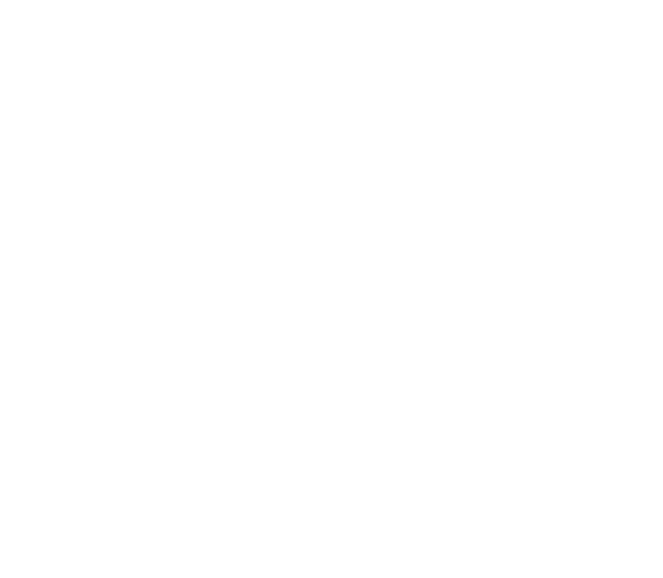
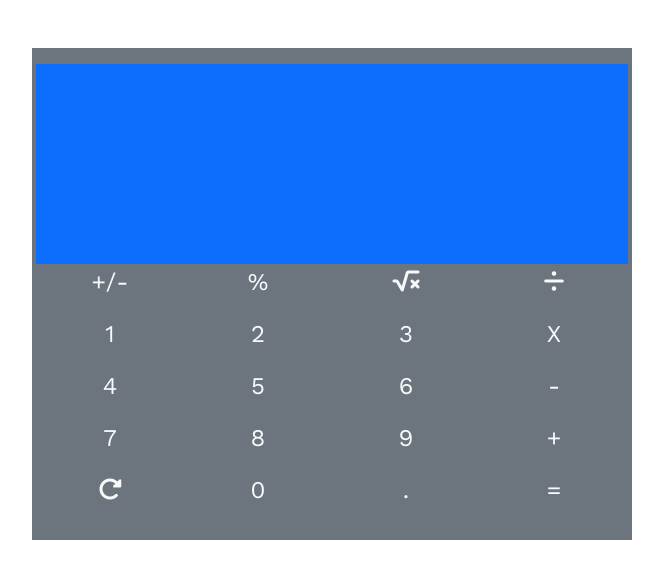
Before and after one commit to nithish2605/calculator-app, a plain HTML site: page index.html in a window 1280 px wide. Shown: the whole page, without its empty margins (308-971 px from the left). Drawn offline with nearby package versions, Linux system fonts and the light colour scheme.

Commit message:
ui completed

```diff
--- a/index.html
+++ b/index.html
@@ -15,10 +15,43 @@
     <link
         href="https://fonts.googleapis.com/css2?family=Josefin+Sans:ital,wght@0,100..700;1,100..700&family=Noto+Sans+JP:wght@100..900&family=Poppins:ital,wght@0,100;0,200;0,300;0,400;0,500;0,600;0,700;0,800;0,900;1,100;1,200;1,300;1,400;1,500;1,600;1,700;1,800;1,900&family=Rubik:ital,wght@0,300..900;1,300..900&family=Work+Sans:ital,wght@0,100..900;1,100..900&display=swap"
         rel="stylesheet">
+     <!-- Font Awesome CDN -->
+<link rel="stylesheet" href="https://cdnjs.cloudflare.com/ajax/libs/font-awesome/6.5.2/css/all.min.css">
 
 </head>
 
 <body>
+    <div class="container d-flex justify-content-center">
+        <div class="col-12 bg-secondary mt-5" style="max-width: 600px;">
+            <div class="row text-center text-light p-3" style="cursor: pointer;font-size: 1.5rem;">
+                <!-- display the clicking number -->
+                <div type="text" class="bg-primary" style="height: 200px;">
+                    <p></p>
+                </div>
+                <!-- Calculator area -->
+                <div class="col-3"><p>+/-</p></div>
+                <div class="col-3"><p>%</p></div>
+                <div class="col-3"><p><i class="fa-solid fa-square-root-variable"></i></p></div>
+                <div class="col-3"><p><i class="fa-solid fa-divide"></i></p></div>
+                <div class="col-3"><p>1</p></div>
+                <div class="col-3"><p>2</p></div>
+                <div class="col-3"><p>3</p></div>
+                <div class="col-3"><p>X</p></div>
+                <div class="col-3"><p>4</p></div>
+                <div class="col-3"><p>5</p></div>
+                <div class="col-3"><p>6</p></div>
+                <div class="col-3"><p>-</p></div>
+                <div class="col-3"><p>7</p></div>
+                <div class="col-3"><p>8</p></div>
+                <div class="col-3"><p>9</p></div>
+                <div class="col-3"><p>+</p></div>
+                <div class="col-3"><p><i class="fa-solid fa-rotate-right"></i></p></div>
+                <div class="col-3"><p>0</p></div>
+                <div class="col-3"><p>.</p></div>
+                <div class="col-3"><p>=</p></div>
+            </div>
+        </div>
+    </div>
     <!-- bootstrap js here -->
     <script src="js/bootstrap.min.js"></script>
 </body>
```
